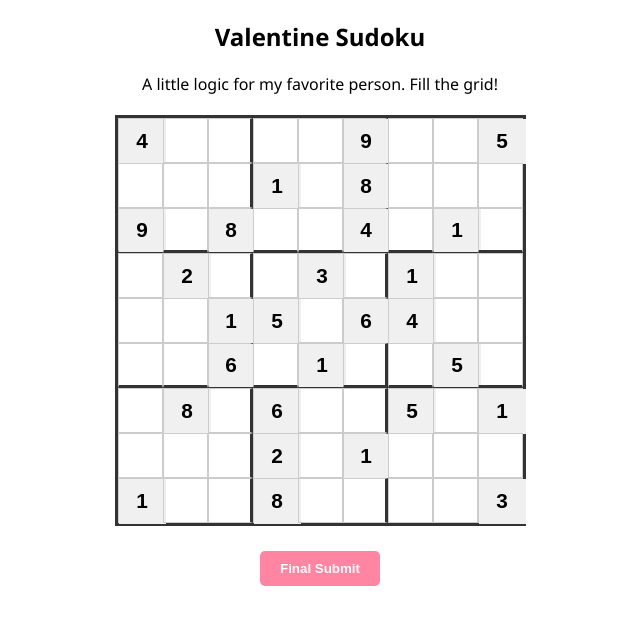
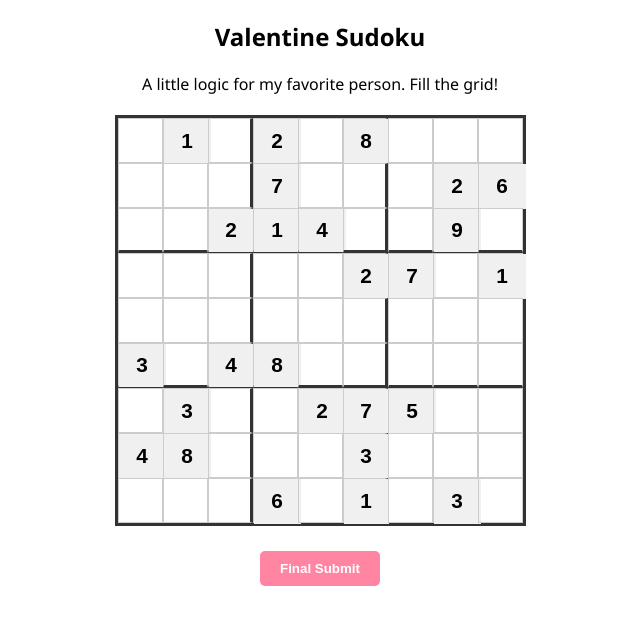
Before and after one commit to bpayson4/special_valentines_game, a FastAPI app: template app/templates/game6.html in a window 1280 px wide. Shown: the top 625 px of the page, without its empty margins (320-960 px from the left). Run offline with FastAPI, Linux system fonts and the light colour scheme; the template is opened without the code that fills it, so the values that code supplies are empty.

Commit message:
Update Valentine game

```diff
--- a/app/templates/game6.html
+++ b/app/templates/game6.html
@@ -91,29 +91,29 @@
 <script>
     // A difficult Sudoku pattern
     const solution = [
-        4,1,7,3,6,9,8,2,5,
-        6,3,2,1,5,8,9,4,7,
-        9,5,8,7,2,4,3,1,6,
-        8,2,5,4,3,7,1,6,9,
-        7,9,1,5,8,6,4,3,2,
-        3,4,6,9,1,2,7,5,8,
-        2,8,9,6,4,3,5,7,1,
-        5,7,3,2,9,1,6,8,4,
-        1,6,4,8,7,5,2,9,3
+        6,1,3,2,9,8,4,7,5,
+        9,4,8,7,3,5,1,2,6,
+        7,5,2,1,4,6,8,9,3,
+        8,9,5,3,6,2,7,4,1,
+        2,6,1,5,7,4,3,8,9,
+        3,7,4,8,1,9,6,5,2,
+        1,3,9,4,2,7,5,6,8,
+        4,8,6,9,5,3,2,1,7,
+        5,2,7,6,8,1,9,3,4
     ];
 
     // Numbers to keep (null means empty input)
     // 0 = empty, others = fixed
     const startingBoard = [
-        4,0,0,0,0,9,0,0,5,
-        0,0,0,1,0,8,0,0,0,
-        9,0,8,0,0,4,0,1,0,
-        0,2,0,0,3,0,1,0,0,
-        0,0,1,5,0,6,4,0,0,
-        0,0,6,0,1,0,0,5,0,
-        0,8,0,6,0,0,5,0,1,
-        0,0,0,2,0,1,0,0,0,
-        1,0,0,8,0,0,0,0,3
+        0,1,0,2,0,8,0,0,0,
+        0,0,0,7,0,0,0,2,6,
+        0,0,2,1,4,0,0,9,0,
+        0,0,0,0,0,2,7,0,1,
+        0,0,0,0,0,0,0,0,0,
+        3,0,4,8,0,0,0,0,0,
+        0,3,0,0,2,7,5,0,0,
+        4,8,0,0,0,3,0,0,0,
+        0,0,0,6,0,1,0,3,0
     ];
 
     function initGrid() {
```
